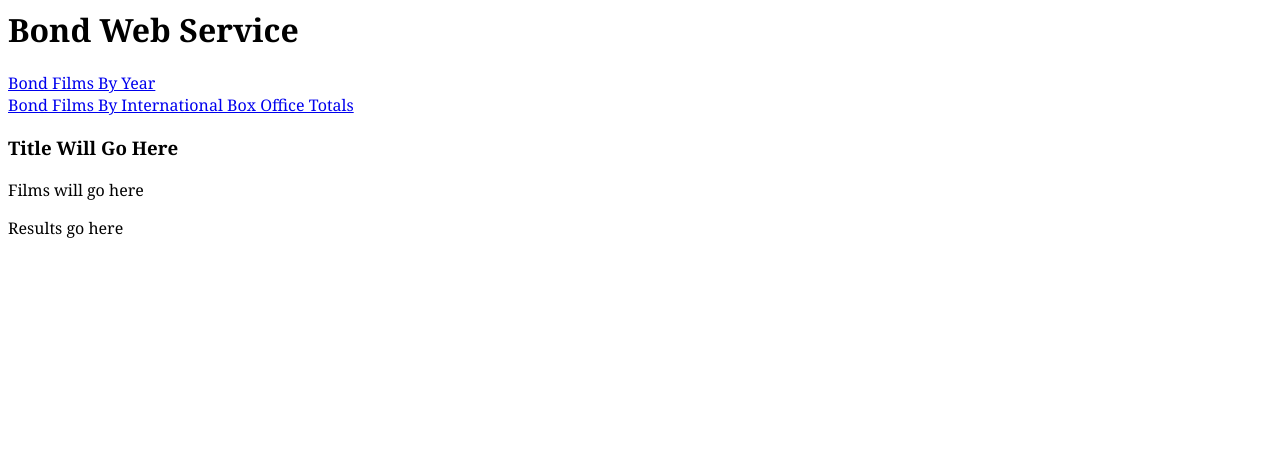
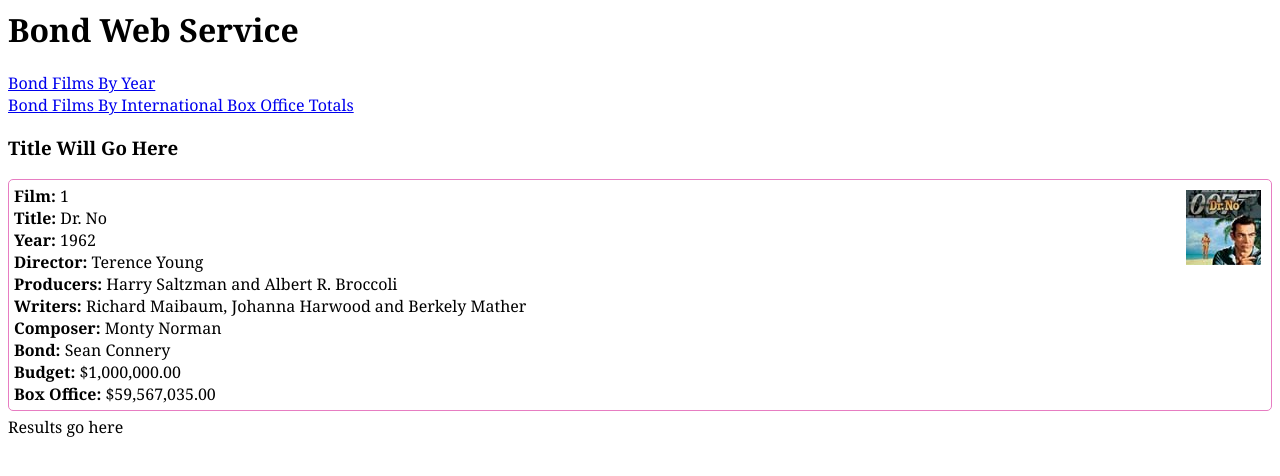
Before and after one commit to peternguyen707/album-web-service, a PHP site: page / in a window 1280 px wide. Shown: the top 476 px of the page. Run offline with PHP 8.4, Linux system fonts and the light colour scheme.

Commit message:
updates page

```diff
--- a/index.php
+++ b/index.php
@@ -2,7 +2,22 @@
 <head>
 <title>Bond Web Service Demo</title>
 <style>
-body {font-family:georgia;}
+	body {font-family:georgia;}
+
+	.film{
+		border:1px solid #E77DC2;
+		border-radius: 5px;
+		padding: 5px;
+		margin-bottom:5px;
+		position:relative;
+	}
+
+	.pic{
+		position:absolute;
+		right:10px;
+		top:10px;
+	}
+
 </style>
 <script src="https://code.jquery.com/jquery-latest.js" type="text/javascript"></script>
 
@@ -39,15 +54,16 @@ function toConsole(data)
 
 function bondJSON(data){
 //JSON processing data goes here
+
+	//using this I can see the object in the console
 	console.log(data);
 
+	//in this way we can see all of the data on the page
 	let myData = JSON.stringify(data,null,4);
-
 	myData = '<pre>' + myData + '</pre>';
-
 	$("#output").html(myData);
 
-
+	//this works, but the text is all bunched up
 	//$("#output").text(JSON.stringify(data));
 
 }
@@ -60,7 +76,19 @@ function bondJSON(data){
 		<a href="box" class="category">Bond Films By International Box Office Totals</a>
 		<h3 id="filmtitle">Title Will Go Here</h3>
 		<div id="films">
-			<p>Films will go here</p>
+			<div class="film">
+				<b>Film:</b> 1<br />
+				<b>Title:</b> Dr. No<br />
+				<b>Year:</b> 1962<br />
+				<b>Director:</b> Terence Young<br />
+				<b>Producers:</b> Harry Saltzman and Albert R. Broccoli<br />
+				<b>Writers:</b> Richard Maibaum, Johanna Harwood and Berkely Mather<br />
+				<b>Composer:</b> Monty Norman<br />
+				<b>Bond:</b> Sean Connery<br />
+				<b>Budget:</b> $1,000,000.00<br />
+				<b>Box Office:</b> $59,567,035.00<br />
+				<div class="pic"><img src="thumbnails/dr-no.jpg" /></div>
+			</div>
 		</div>
 		<div id="output">Results go here</div>
 	</body>
```
